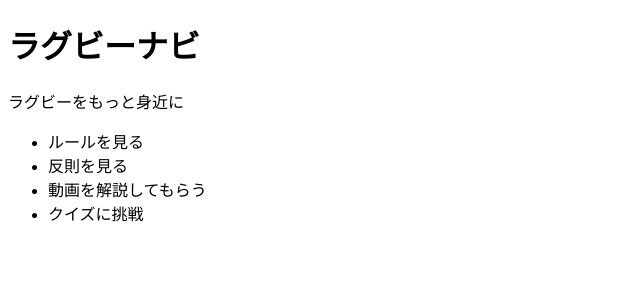
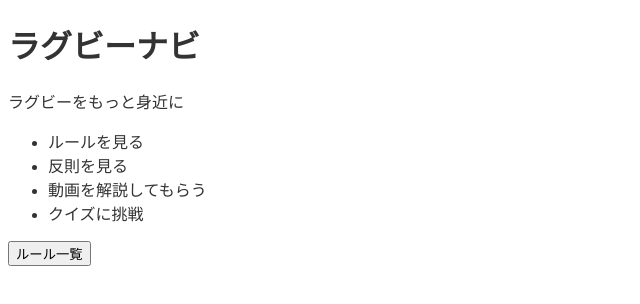
Before and after one commit to K-ai809/Rugby-Navi, a plain HTML site: page index.html in a window 1280 px wide. Shown: the whole page, without its empty margins (0-640 px from the left). Drawn offline with Linux system fonts and the light colour scheme.

Commit message:
css,ナビ

```diff
--- a/index.html
+++ b/index.html
@@ -6,7 +6,6 @@
     <link rel="stylesheet" href="style.css">
 </head>
 <body>
-<div id="page">
  <header id="pageHead">
     <h1 id=""siteTitle">ラグビーナビ</h1>
     <p id="catchcopy">ラグビーをもっと身近に</p>
@@ -17,6 +16,7 @@
         <li>動画を解説してもらう</li>
         <li>クイズに挑戦</li>
     </ul>
+    <button class="btn">ルール一覧</button>
  </nav>
 </header>
 
--- a/style.css
+++ b/style.css
@@ -1 +1 @@
-[style.css]
+body{color:#333333;}
```
